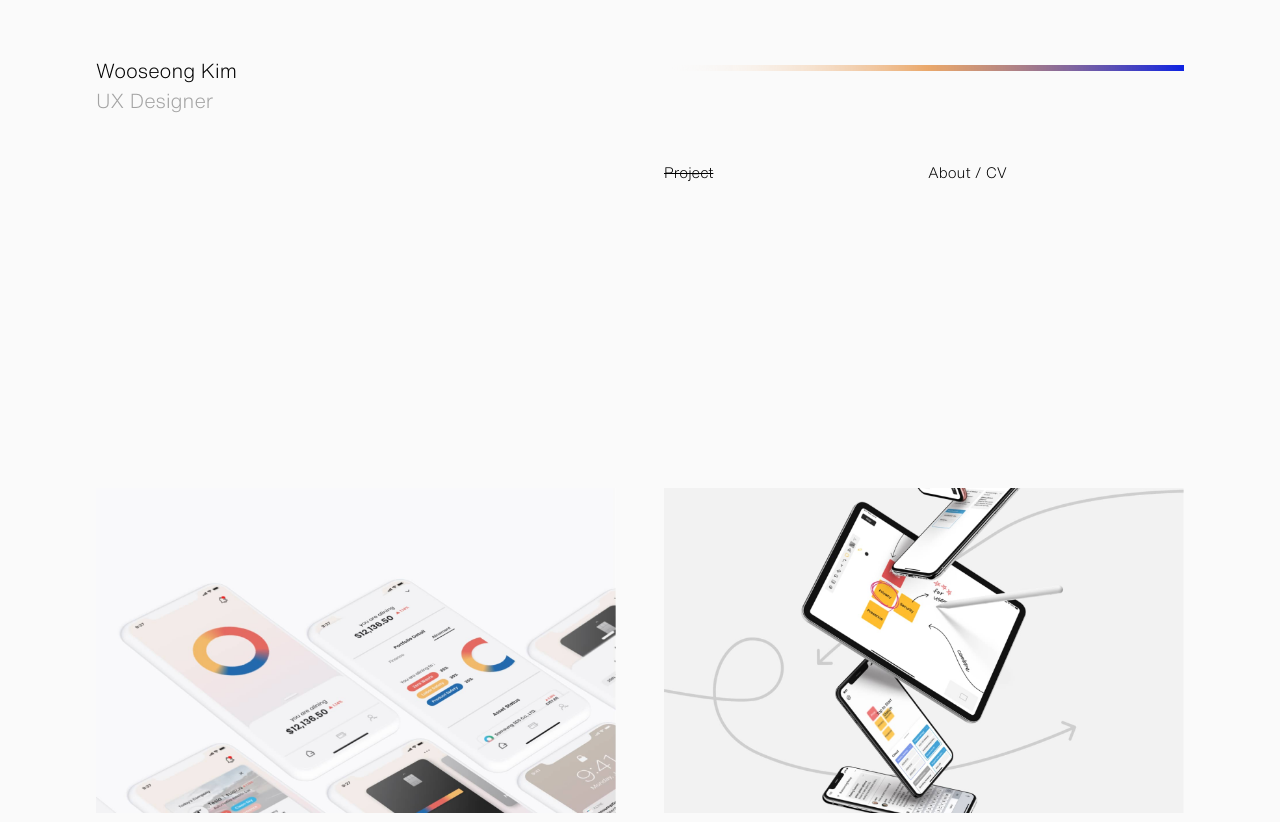
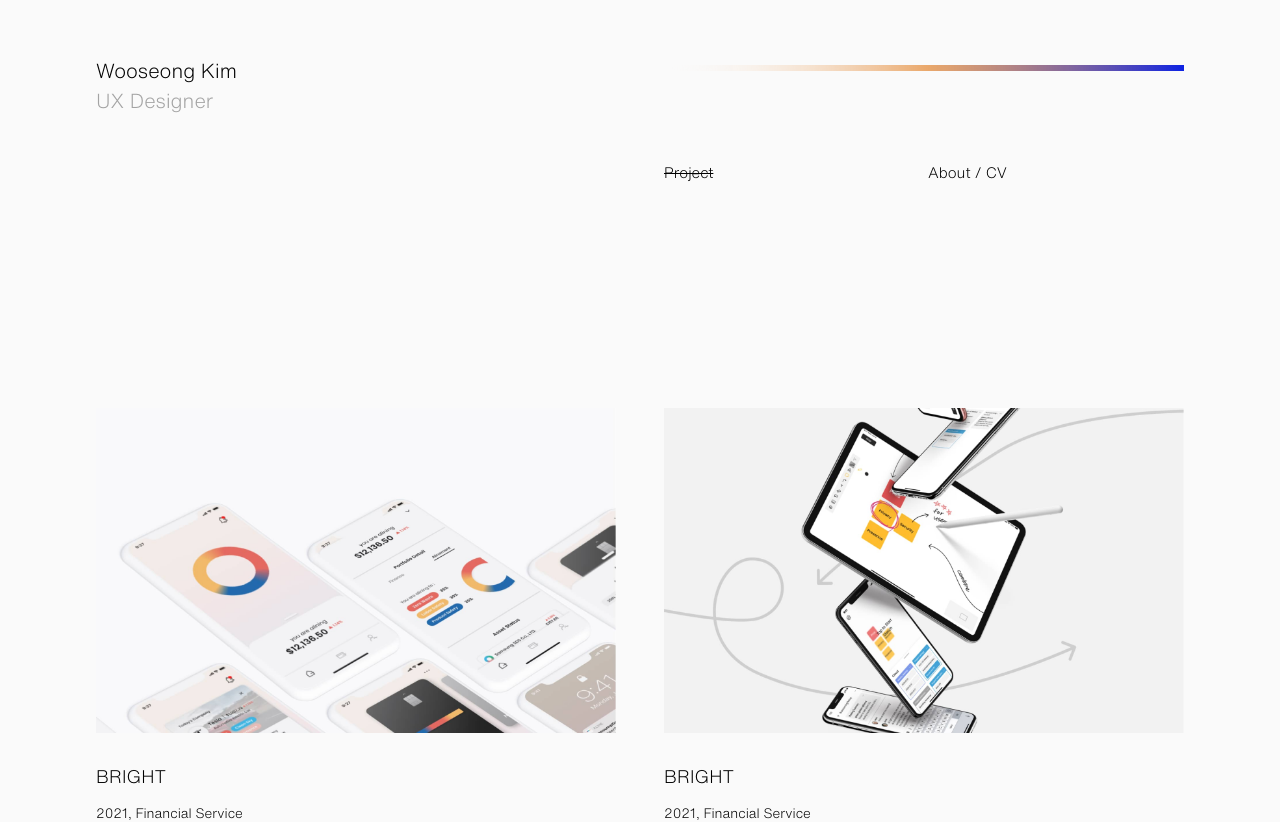
Before and after one commit to kylewskim/kylewskim.github.io, a React (Create React App) app: page /#/ in a window 1280 px wide. Shown: the top 822 px of the page. Built offline with nearby package versions, Linux system fonts and the light colour scheme.

Commit message:
margin updated

```diff
--- a/src/routes/Home.js
+++ b/src/routes/Home.js
@@ -21,7 +21,7 @@ function Home() {
                 </Grid>
             </Grid>
 
-            <Grid container className='grid-container'  spacing={6} rowSpacing={7.5} direction='row' justify='flex-start' alignItems='flex-start' style={{marginTop: 180, marginBottom: 180}}>
+            <Grid container className='grid-container'  spacing={6} rowSpacing={7.5} direction='row' justify='flex-start' alignItems='flex-start' style={{marginTop: 100, marginBottom: 100}}>
                     <Grid  item  xs={12} sm={6}>
                         <Link to='/bright' className='link-item' style={{ textDecoration: 'none' , color: 'black' }}>
                         <div>
```
Also changed, not shown: src/routes/Home.css (+0 -8 lines).
